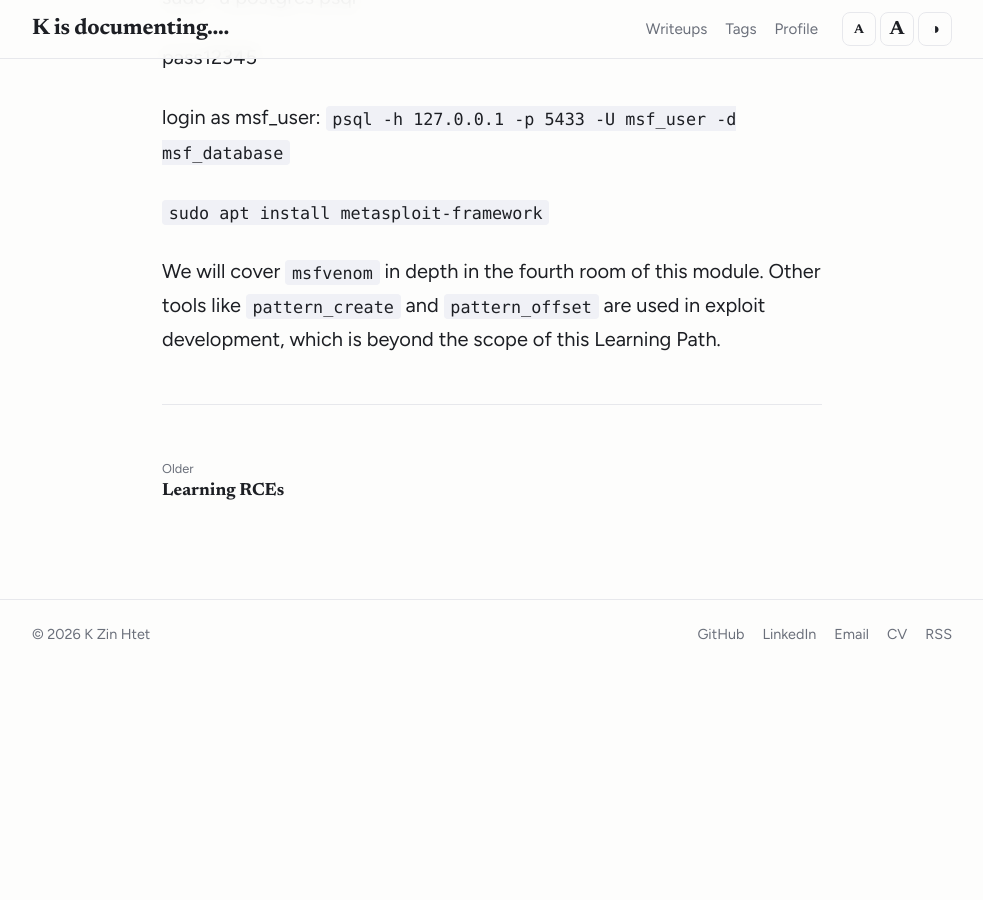
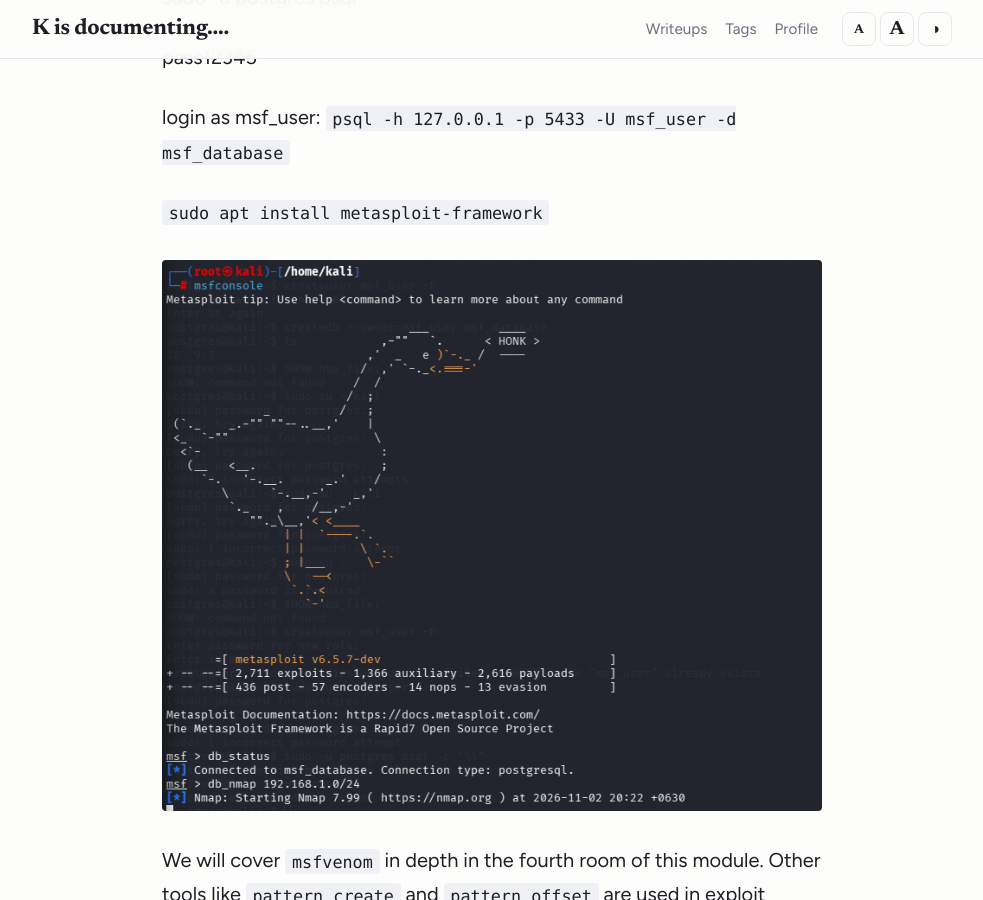
Before and after one commit to cloudskim/cloudskim.github.io, a Jekyll site: the page built from _posts/2026-11-02-metasploit.md, in a window 1280 px wide and 900 px high, scrolled down 6107 px. Shown: the whole window, without its empty margins (148-1131 px from the left). Built offline with Jekyll 4.4.1, drawn with Linux system fonts in a browser that asks for light colours; before the commit the page ends 6777 px from its top, so only the background shows below that.

Commit message:
Update _posts/2026-11-02-metasploit.md (via Pages CMS)

```diff
--- a/_posts/2026-11-02-metasploit.md
+++ b/_posts/2026-11-02-metasploit.md
@@ -107,4 +107,6 @@
 
 `sudo apt install metasploit-framework`
 
+![image.png](/assets/images/image-10.png)
+
 We will cover `msfvenom` in depth in the fourth room of this module. Other tools like `pattern_create` and `pattern_offset` are used in exploit development, which is beyond the scope of this Learning Path.
```
